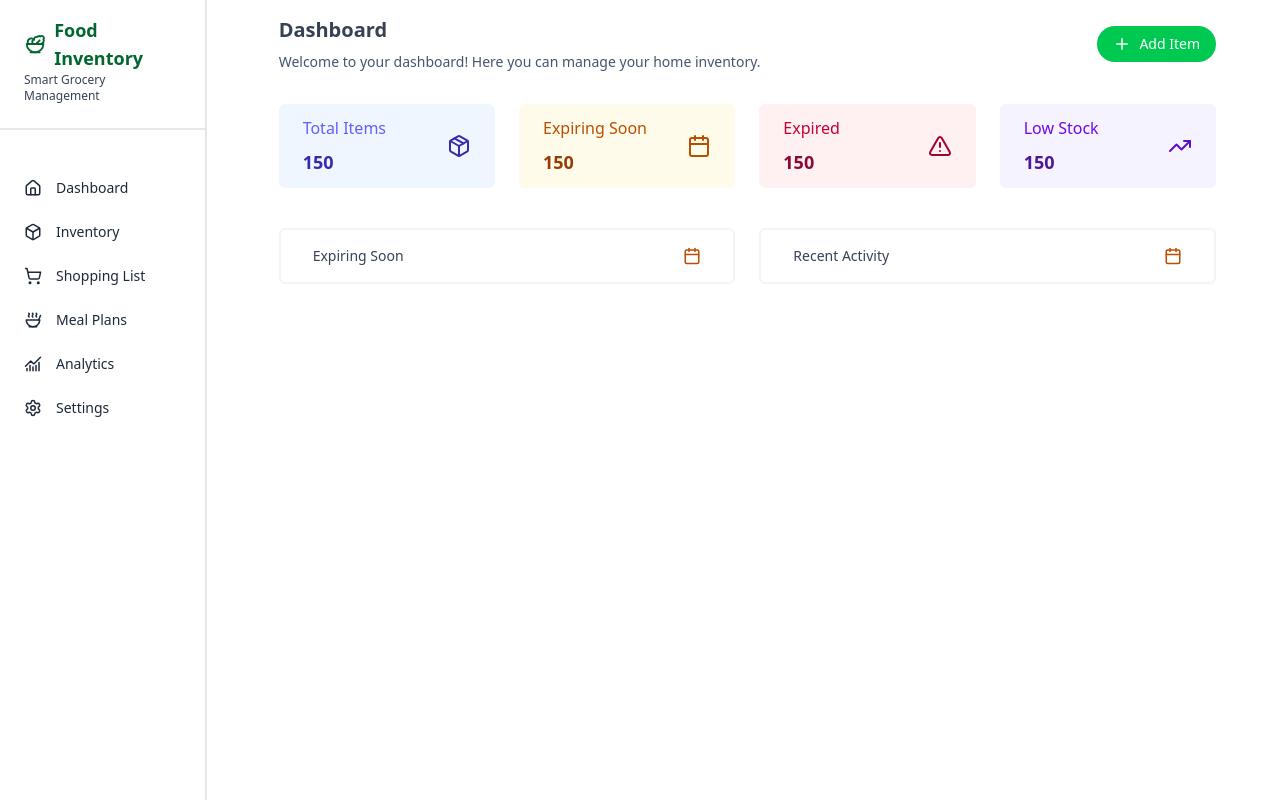
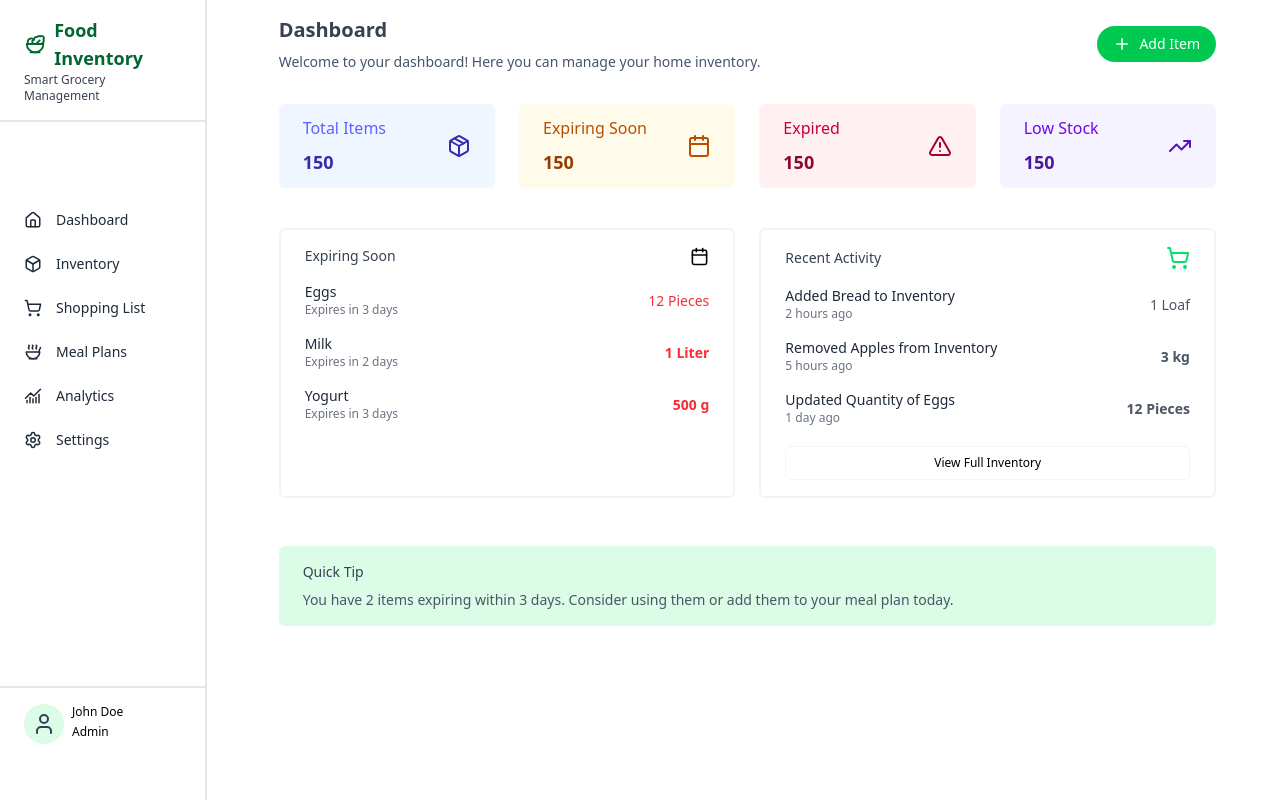
Before and after one commit to vectar-labs/smart_home_inventory_system, a Flask app: page /dashboard in a window 1280 px wide. Run offline with Flask 3, Linux system fonts and the light colour scheme.

Commit message:
completed desktop-view of dashboard page

```diff
--- a/app/templates/base.html
+++ b/app/templates/base.html
@@ -7,7 +7,8 @@
   </head>
   <body>
     <main class="grid grid-cols-12 gap-2 h-full w-full">
-      <div class="col-span-2 border-r-2 border-gray-200 pr-0 pt-4 flex flex-col gap-2 h-screen sticky top-0">
+      <div class="col-span-2 border-r-2 border-gray-200 pr-0 pt-4 flex flex-col justify-between gap-2 h-screen">
+        <div class="">
           <div class="px-6">
             <h1 class="text-lg text-green-800 font-semibold flex flex-row items-center gap-2">
               <svg
@@ -33,7 +34,7 @@
             </h1>
             <h2 class="text-xs text-gray-700">Smart Grocery Management</h2>
           </div>
-        <div class="flex flex-col gap-2 mt-4 border-t-2 border-gray-200 pt-10 px-4">
+          <div class="flex flex-col gap-2 mt-4 border-t-2 border-gray-200 pt-20 px-4">
             <a class="flex items-center gap-x-3.5 p-2 text-sm text-gray-800 bg-white hover:bg-green-100/50" href="#">
               <svg
                 xmlns="http://www.w3.org/2000/svg"
@@ -155,8 +156,33 @@
               Settings
             </a>
           </div>
-        <div>
-          <a href="#"></a>
+        </div>
+        <div class="flex-grow flex items-end justify-start pb-12">
+          <div class="border-t-2 border-gray-200 pt-4 px-6 w-full">
+            <a href="#" class="flex gap-2"
+              ><div class="w-10 h-10 rounded-full bg-green-100 flex justify-center items-center">
+                <svg
+                  xmlns="http://www.w3.org/2000/svg"
+                  width="24"
+                  height="24"
+                  viewBox="0 0 24 24"
+                  fill="none"
+                  stroke="currentColor"
+                  stroke-width="2"
+                  stroke-linecap="round"
+                  stroke-linejoin="round"
+                  class="lucide lucide-user-icon lucide-user text-slate-700"
+                >
+                  <path d="M19 21v-2a4 4 0 0 0-4-4H9a4 4 0 0 0-4 4v2" />
+                  <circle cx="12" cy="7" r="4" />
+                </svg>
+              </div>
+              <div class="space-y-1">
+                <p class="text-xs font-medium">John Doe</p>
+                <p class="text-xs pb-3">Admin</p>
+              </div></a
+            >
+          </div>
         </div>
       </div>
       <div class="col-span-10 pt-4 px-16">{% block content %}{% endblock %}</div>
--- a/app/templates/dashboard.html
+++ b/app/templates/dashboard.html
@@ -129,21 +129,21 @@
   </div>
   <!-- recent activities -->
   <div class="grid grid-cols-12 gap-6 mt-10">
-    <div class="col-span-6 border-2 border-gray-100 px-8 py-4 rounded-md">
+    <div class="col-span-6 border-2 border-gray-100 px-6 py-4 rounded-md">
       <div class="flex justify-between items-center">
         <h3 class="text-sm text-gray-700 font-medium">Expiring Soon</h3>
         <div>
           <svg
             xmlns="http://www.w3.org/2000/svg"
-            width="18"
-            height="18"
+            width="19"
+            height="19"
             viewBox="0 0 24 24"
             fill="none"
             stroke="currentColor"
             stroke-width="2"
             stroke-linecap="round"
             stroke-linejoin="round"
-            class="lucide lucide-calendar-icon lucide-calendar text-amber-700"
+            class="lucide lucide-calendar-icon lucide-calendar"
           >
             <path d="M8 2v4" />
             <path d="M16 2v4" />
@@ -152,31 +152,100 @@
           </svg>
         </div>
       </div>
+      <div class="">
+        <div class="mt-4 space-y-4">
+          <div class="flex items-center justify-between">
+            <div>
+              <p class="text-sm font-medium text-gray-800">Eggs</p>
+              <p class="text-xs text-gray-500">Expires in 3 days</p>
+            </div>
+            <div>
+              <span class="text-sm font-medium text-red-500">12 Pieces</span>
+            </div>
+          </div>
+          <div class="flex items-center justify-between">
+            <div>
+              <p class="text-sm font-medium text-gray-800">Milk</p>
+              <p class="text-xs text-gray-500">Expires in 2 days</p>
+            </div>
+            <div>
+              <span class="text-sm font-semibold text-red-500">1 Liter</span>
+            </div>
+          </div>
+          <div class="flex items-center justify-between">
+            <div>
+              <p class="text-sm font-medium text-gray-800">Yogurt</p>
+              <p class="text-xs text-gray-500">Expires in 3 days</p>
+            </div>
+            <div>
+              <span class="text-sm font-semibold text-red-500">500 g</span>
+            </div>
+          </div>
+        </div>
+      </div>
     </div>
-    <div class="col-span-6 border-2 border-gray-100 px-8 py-4 rounded-md">
+    <div class="col-span-6 border-2 border-gray-100 px-6 py-4 rounded-md">
       <div class="flex justify-between items-center">
         <h3 class="text-sm text-gray-700 font-medium">Recent Activity</h3>
         <div>
           <svg
             xmlns="http://www.w3.org/2000/svg"
-            width="18"
-            height="18"
+            width="24"
+            height="24"
             viewBox="0 0 24 24"
             fill="none"
             stroke="currentColor"
             stroke-width="2"
             stroke-linecap="round"
             stroke-linejoin="round"
-            class="lucide lucide-calendar-icon lucide-calendar text-amber-700"
+            class="lucide lucide-shopping-cart-icon lucide-shopping-cart text-green-400"
           >
-            <path d="M8 2v4" />
-            <path d="M16 2v4" />
-            <rect width="18" height="18" x="3" y="4" rx="2" />
-            <path d="M3 10h18" />
+            <circle cx="8" cy="21" r="1" />
+            <circle cx="19" cy="21" r="1" />
+            <path d="M2.05 2.05h2l2.66 12.42a2 2 0 0 0 2 1.58h9.78a2 2 0 0 0 1.95-1.57l1.65-7.43H5.12" />
           </svg>
+        </div>
+      </div>
+      <div class="">
+        <div class="mt-4 space-y-4">
+          <div class="flex items-center justify-between">
+            <div>
+              <p class="text-sm font-medium text-gray-800">Added Bread to Inventory</p>
+              <p class="text-xs text-gray-500">2 hours ago</p>
+            </div>
+            <div>
+              <span class="text-sm font-medium text-gray-600">1 Loaf</span>
+            </div>
+          </div>
+          <div class="flex items-center justify-between">
+            <div>
+              <p class="text-sm font-medium text-gray-800">Removed Apples from Inventory</p>
+              <p class="text-xs text-gray-500">5 hours ago</p>
+            </div>
+            <div>
+              <span class="text-sm font-semibold text-gray-600">3 kg</span>
+            </div>
+          </div>
+          <div class="flex items-center justify-between">
+            <div>
+              <p class="text-sm font-medium text-gray-800">Updated Quantity of Eggs</p>
+              <p class="text-xs text-gray-500">1 day ago</p>
+            </div>
+            <div>
+              <span class="text-sm font-semibold text-gray-600">12 Pieces</span>
+            </div>
+          </div>
+          <div class="border-1 border-gray-100 rounded-md flex items-center justify-center px-4 py-2 mt-5 cursor-pointer hover:bg-gray-50">
+            <p class="text-xs">View Full Inventory</p>
+          </div>
         </div>
       </div>
     </div>
   </div>
+  <!-- Tips -->
+  <div class="px-6 py-4 rounded-md bg-green-100 mt-12">
+    <h3 class="text-sm text-gray-700 font-medium mb-2">Quick Tip</h3>
+    <p class="text-sm font-regular text-gray-600">You have 2 items expiring within 3 days. Consider using them or add them to your meal plan today.</p>
+  </div>
 </div>
 {% endblock %}
```
Lines whose indentation alone changed are shown as unchanged.
